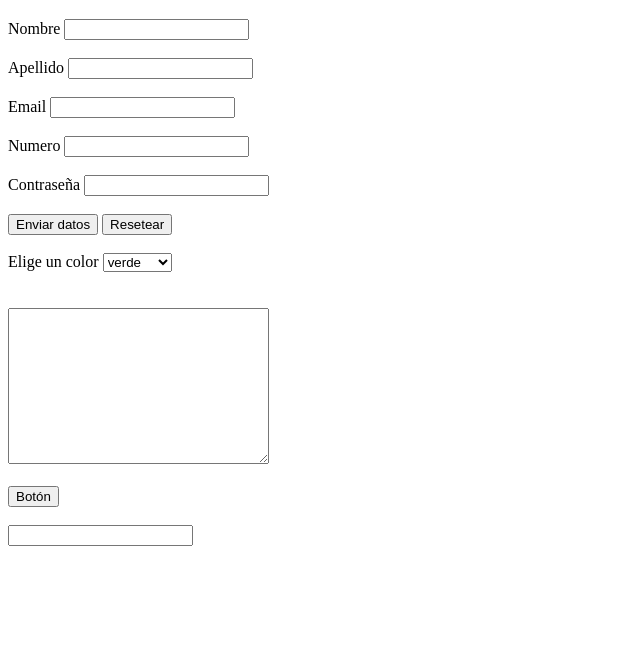
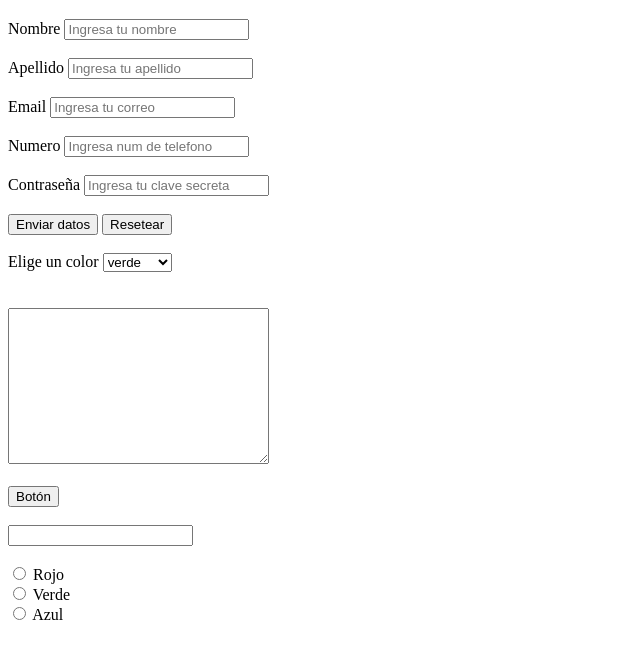
Before and after one commit to criptocore/tabla_exercise, a plain HTML site: page formulario.html in a window 1280 px wide. Shown: the part 61-720 px from the top of the page, without its empty margins (0-640 px from the left). Drawn offline with Linux system fonts and the light colour scheme.

Commit message:
formulario1

```diff
--- a/formulario.html
+++ b/formulario.html
@@ -12,15 +12,15 @@
    <h1>Mi primer Formulario</h1>
    <form action="">
       <label for="nombre">Nombre</label>
-      <input type="text" id="nombre" /> <br /><br />
+      <input type="text" id="nombre" placeholder="Ingresa tu nombre"/> <br/><br/>
       <label for="apellido">Apellido</label>
-      <input type="text" id="apellido" /> <br /><br />
+      <input type="text" id="apellido" placeholder="Ingresa tu apellido"/> <br /><br />
       <label for="email">Email</label>
-      <input type="email" id="email" /> <br/><br/>
+      <input type="email" id="email" placeholder="Ingresa tu correo"/> <br/><br/>
       <label for="numero">Numero</label>
-      <input type="number" id="numero"> <br><br>
+      <input type="number" id="numero" placeholder="Ingresa num de telefono"/> <br><br>
       <label for="contraseña">Contraseña</label>
-      <input type="password" id="contraseña"> <br><br>
+      <input type="password" id="contraseña" placeholder="Ingresa tu clave secreta"/> <br><br>
 
       <input type="submit" value="Enviar datos">
       <input type="reset" value="Resetear"><br><br>
@@ -51,7 +51,13 @@
          <option>negro</option>
       </datalist><br><br>
 
-
+      <input type="radio" id="red" value="red" name="color">
+      <label for="red">Rojo</label><br>
+      <input type="radio" id="green" value="green" name="color">
+      <label for="red">Verde</label><br>
+      <input type="radio" id="blue" value="blue" name="color">
+      <label for="red">Azul</label>
+      <!-- Para marcar varias de las opciones de usa el input type="checkbox" -->
 
 
 
```
